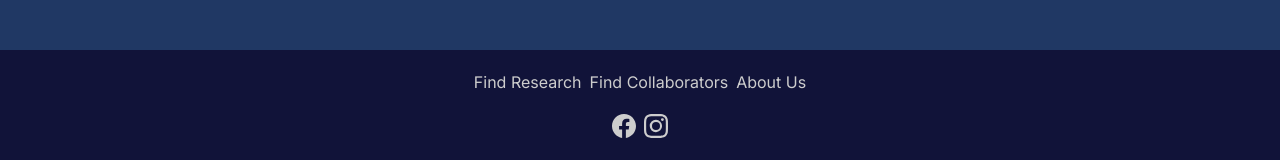
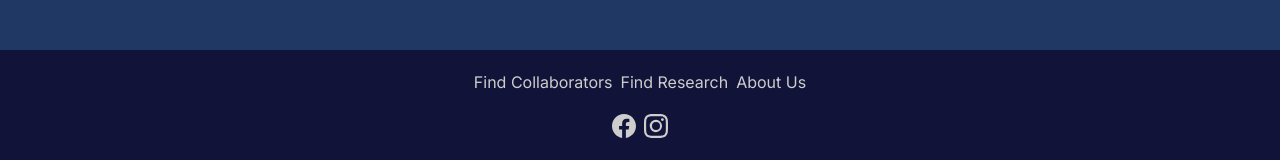
Before and after one commit to kimizake/Quallab, a Next.js app: page /find-collaborators in a window 1280 px wide. Shown: the part 602-762 px from the top of the page. Built offline with nearby package versions, Linux system fonts and the light colour scheme.

Commit message:
Reorder footer link list

```diff
--- a/app/footer/Footer.tsx
+++ b/app/footer/Footer.tsx
@@ -4,11 +4,11 @@ const Footer = () => {
   return (
     <footer className="flex flex-col w-full bg-dark-blue p-5 text-center justify-center space-y-5">
       <div className="flex flex-row space-x-2 justify-center">
+        <Link className="hover:text-white" href="/find-collaborators">
+          Find Collaborators
+        </Link>
         <Link className="hover:text-white" href="/find-projects">
           Find Research
-        </Link>
-        <Link className="hover:text-white" href="/find-collaborators">
-          Find Collaborators
         </Link>
         <Link className="hover:text-white" href="/about">
           About Us
```
